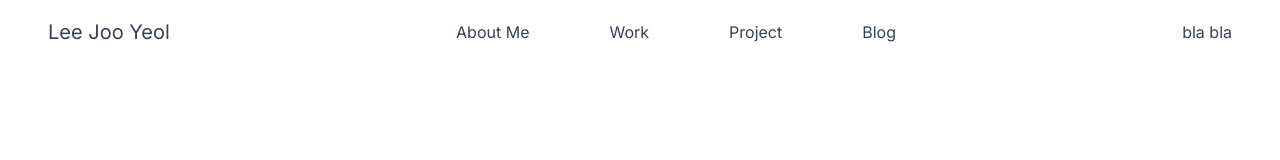
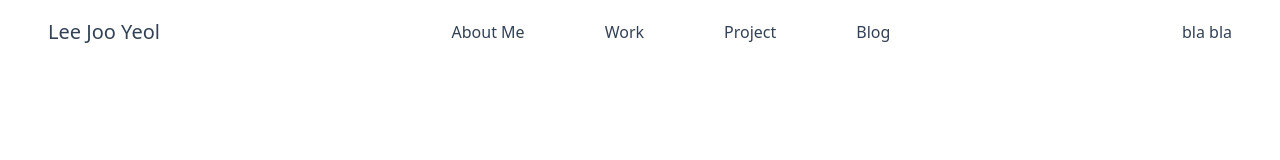
Before and after one commit to Melonisjy/immelon, a Next.js app: page / in a window 1280 px wide. Shown: the top 160 px of the page. Built offline with nearby package versions, Linux system fonts and the light colour scheme.

Commit message:
[feat] delete inter font

```diff
--- a/src/app/layout.tsx
+++ b/src/app/layout.tsx
@@ -1,8 +1,5 @@
 import Header from "./components/header";
 import "./globals.css";
-import { Inter } from "next/font/google";
-
-const inter = Inter({ subsets: ["latin"] });
 
 export const metadata = {
   title: "Create Next App",
@@ -16,7 +13,7 @@ export default function RootLayout({
 }) {
   return (
     <html>
-      <body className={inter.className}>
+      <body>
         <Header />
         {children}
       </body>
```
